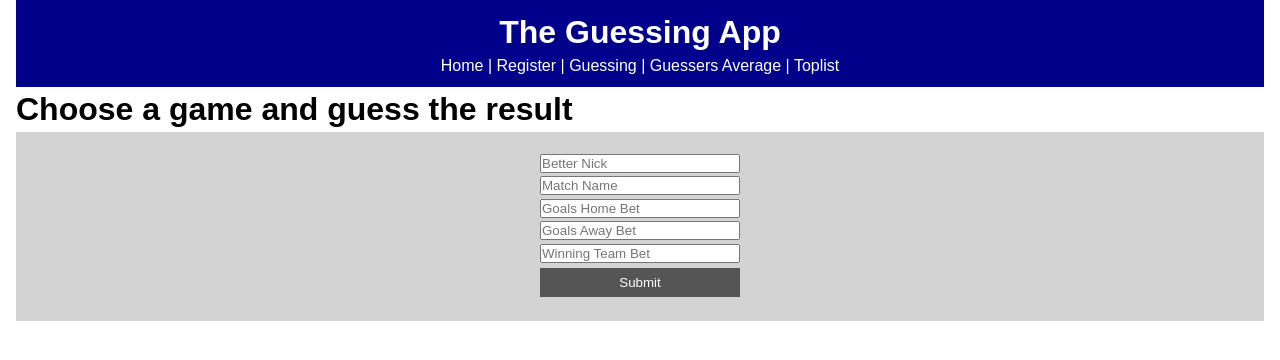
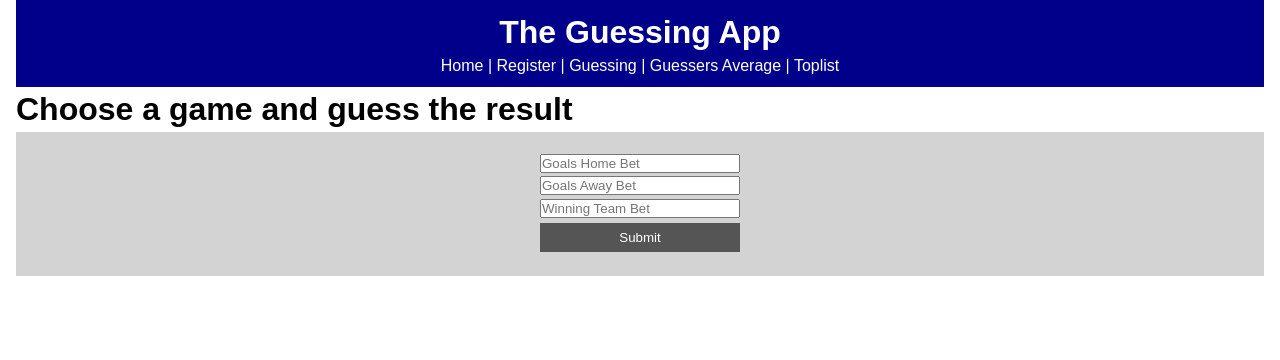
Before and after one commit to carlschlyter/my_thesis_b, a React (Create React App) app: page /guessing in a window 1280 px wide. Shown: the top 360 px of the page. Built offline with nearby package versions, Linux system fonts and the light colour scheme; no server answers.

Commit message:
Working with create guess function

```diff
--- a/src/App.js
+++ b/src/App.js
@@ -78,8 +78,8 @@ regUser = ({FirstName, LastName, Email, UserName, PassWord, City}) => {
 createGuess = ({BetterNick, MatchName, GoalsHomeBet, GoalsAwayBet, WinningTeamBet}) => {
 
   axios.post('http://localhost/examensarbete_a/api/bets/create.php', {
-    BetterNick: BetterNick,
-    MatchName: MatchName,
+    // BetterNick: BetterNick,
+    // MatchName: MatchName,
     GoalsHomeBet: GoalsHomeBet,
     GoalsAwayBet: GoalsAwayBet,
     WinningTeamBet: WinningTeamBet
@@ -188,7 +188,7 @@ addChoice = (MatchName) => {
                   <React.Fragment>
                     <HeaderLoggedIn />
                     <Guessing />
-                    <CreateGuess />
+                    <CreateGuess createGuess={this.createGuess}/>
                   </React.Fragment>
                 )} />
                 <Route exact path="/guessersaverage" render={props => (
--- a/src/components/CreateGuess.js
+++ b/src/components/CreateGuess.js
@@ -3,8 +3,8 @@ import React, { Component } from 'react'
 export default class CreateGuess extends Component {
 
     state = {
-        BetterNick:'',
-        MatchName:'',
+        // BetterNick:'',
+        // MatchName:'',
         GoalsHomeBet:'',
         GoalsAwayBet:'',
         WinningTeamBet:''
@@ -18,15 +18,15 @@ export default class CreateGuess extends Component {
         e.preventDefault();
 
         this.props.createGuess({
-            BetterNick: this.state.BetterNick,
-            MatchName: this.state.MatchName,
+            // BetterNick: this.state.BetterNick,
+            // MatchName: this.state.MatchName,
             GoalsHomeBet: this.state.GoalsHomeBet,
             GoalsAwayBet: this.state.GoalsAwayBet,
             WinningTeamBet: this.state.WinningTeamBet
         });
 
-        this.setState({ BetterNick: ''});
-        this.setState({ MatchName: ''});
+        // this.setState({ BetterNick: ''});
+        // this.setState({ MatchName: ''});
         this.setState({ GoalsHomeBet: ''});
         this.setState({ GoalsAwayBet: ''});
         this.setState({ WinningTeamBet: ''});
@@ -36,8 +36,8 @@ export default class CreateGuess extends Component {
         return (
             <div>
                 <form onSubmit={this.onSubmit} style={regFormStyle}>
-                    <input className="std-input" id="BetterNick" type="text" name="BetterNick" placeholder="Better Nick" value={this.state.BetterNick} onChange={this.onChange}/><br/>
-                    <input className="std-input" id="MatchName" type="text" name="MatchName" placeholder="Match Name" value={this.state.MatchName} onChange={this.onChange}/><br/>
+                    {/* <input className="std-input" id="BetterNick" type="text" name="BetterNick" placeholder="Better Nick" value={this.state.BetterNick} onChange={this.onChange}/><br/>    */}
+                    {/* <input className="std-input" id="MatchName" type="text" name="MatchName" placeholder="Match Name" value={this.state.MatchName} onChange={this.onChange}/><br/> */}
                     <input className="std-input" id="GoalsHomeBet" type="text" name="GoalsHomeBet" placeholder="Goals Home Bet" value={this.state.GoalsHomeBet} onChange={this.onChange}/><br/>
                     <input className="std-input" id="GoalsAwayBet" type="text" name="GoalsAwayBet" placeholder="Goals Away Bet" value={this.state.GoalsAwayBet} onChange={this.onChange}/><br/>
                     <input className="std-input" id="WinningTeamBet" type="text" name="WinningTeamBet" placeholder="Winning Team Bet" value={this.state.WinningTeamBet} onChange={this.onChange}/><br/>
```
